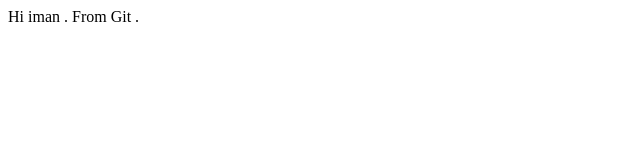
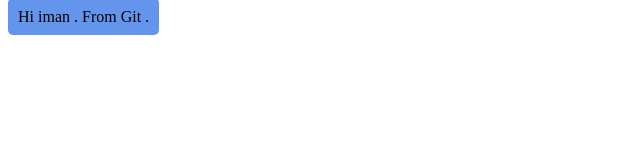
Before and after one commit to imansabet/testGit, a plain HTML site: page index.html in a window 1280 px wide. Shown: the whole page, without its empty margins (0-640 px from the left). Drawn offline with Linux system fonts and the light colour scheme.

Commit message:
Style Bg p1

```diff
--- a/index.html
+++ b/index.html
@@ -1,5 +1,5 @@
 <html>
-    <p1>
+    <p1 style="border: 3px; background-color: cornflowerblue; border-radius: 5px; padding: 10px;">
         Hi iman . From Git .
     </p1>
 </html>
```
